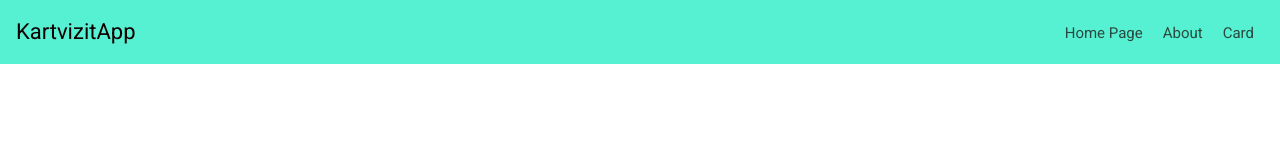
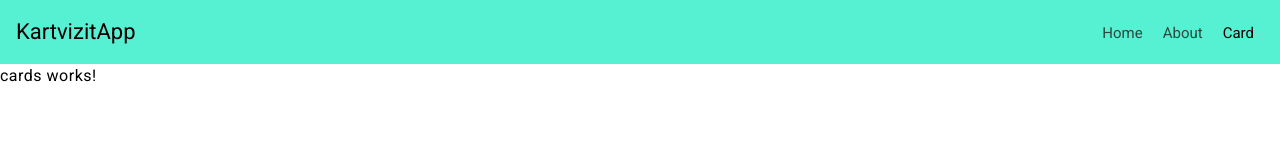
Before and after one commit to sbrycbc/angular-project, an Angular app in the folder kartvizit-app/: page /cards in a window 1280 px wide. Before the commit this address led to /. Shown: the top 160 px of the page. Built offline with nearby package versions, Linux system fonts and the light colour scheme.

Commit message:
added cards module...

```diff
--- a/kartvizit-app/src/app/app-routing.module.ts
+++ b/kartvizit-app/src/app/app-routing.module.ts
@@ -15,7 +15,9 @@ const routes: Routes = [
   {
     path: 'about',
     component: AboutComponent
-  }
+  },
+
+  { path: 'cards', loadChildren: () => import('./cards/cards.module').then(m => m.CardsModule) }
 ];
 
 
--- /dev/null
+++ b/kartvizit-app/src/app/cards/cards-routing.module.ts
@@ -0,0 +1,11 @@
+import { NgModule } from '@angular/core';
+import { RouterModule, Routes } from '@angular/router';
+import { CardsComponent } from './cards.component';
+
+const routes: Routes = [{ path: '', component: CardsComponent }];
+
+@NgModule({
+  imports: [RouterModule.forChild(routes)],
+  exports: [RouterModule]
+})
+export class CardsRoutingModule { }
--- /dev/null
+++ b/kartvizit-app/src/app/cards/cards.component.html
@@ -0,0 +1 @@
+<p>cards works!</p>
--- a/kartvizit-app/src/app/components/header/header.component.html
+++ b/kartvizit-app/src/app/components/header/header.component.html
@@ -3,7 +3,7 @@
         <span>KartvizitApp</span>
         <span class="example-spacer"></span>
         <ul class="header-menu">
-            <li><a routerLink="/" routerLinkActive="active" [routerLinkActiveOptions]=" { exact:true }">Home Page</a></li>
+            <li><a routerLink="/" routerLinkActive="active" [routerLinkActiveOptions]=" { exact:true }">Home</a></li>
             <li><a routerLink="about" routerLinkActive="active">About</a></li>
             <li><a routerLink="cards" routerLinkActive="active">Card</a></li>
         </ul>
```
Also changed, not shown: kartvizit-app/src/app/cards/cards.component.ts (added, +10 -0 lines), kartvizit-app/src/app/cards/cards.module.ts (added, +17 -0 lines), kartvizit-app/src/app/cards/cards.component.scss (added), 1 other file (tests, documents, lock files or other folders).
